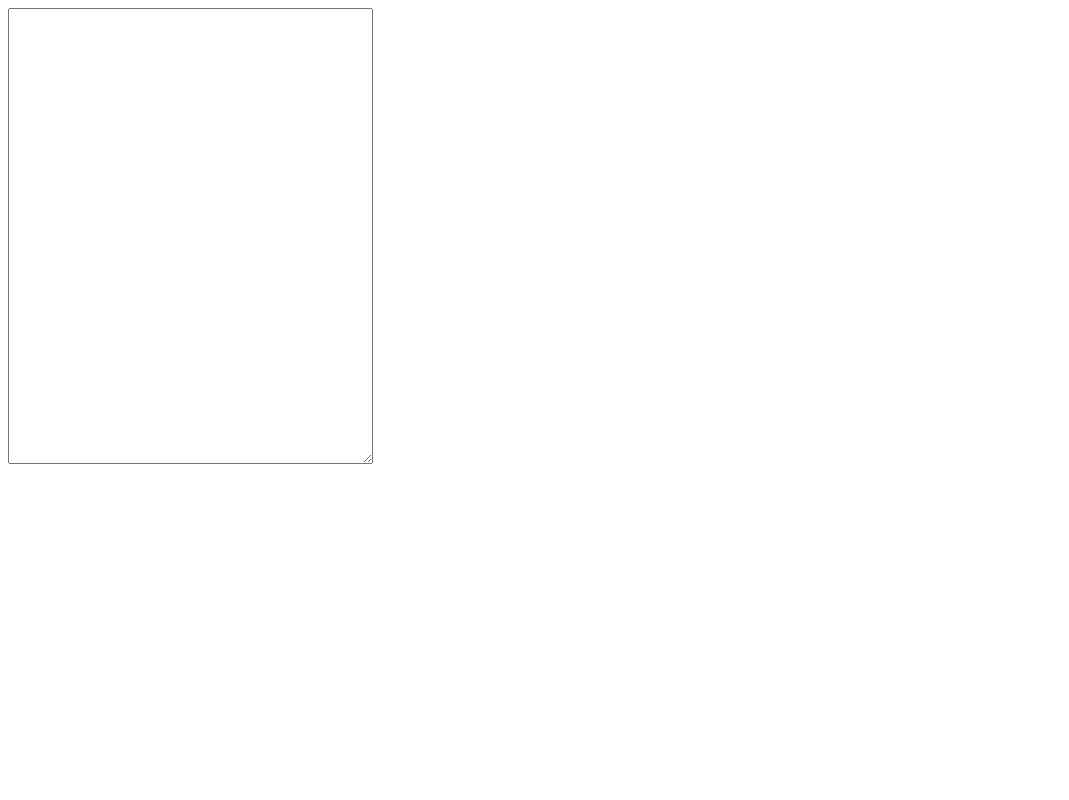
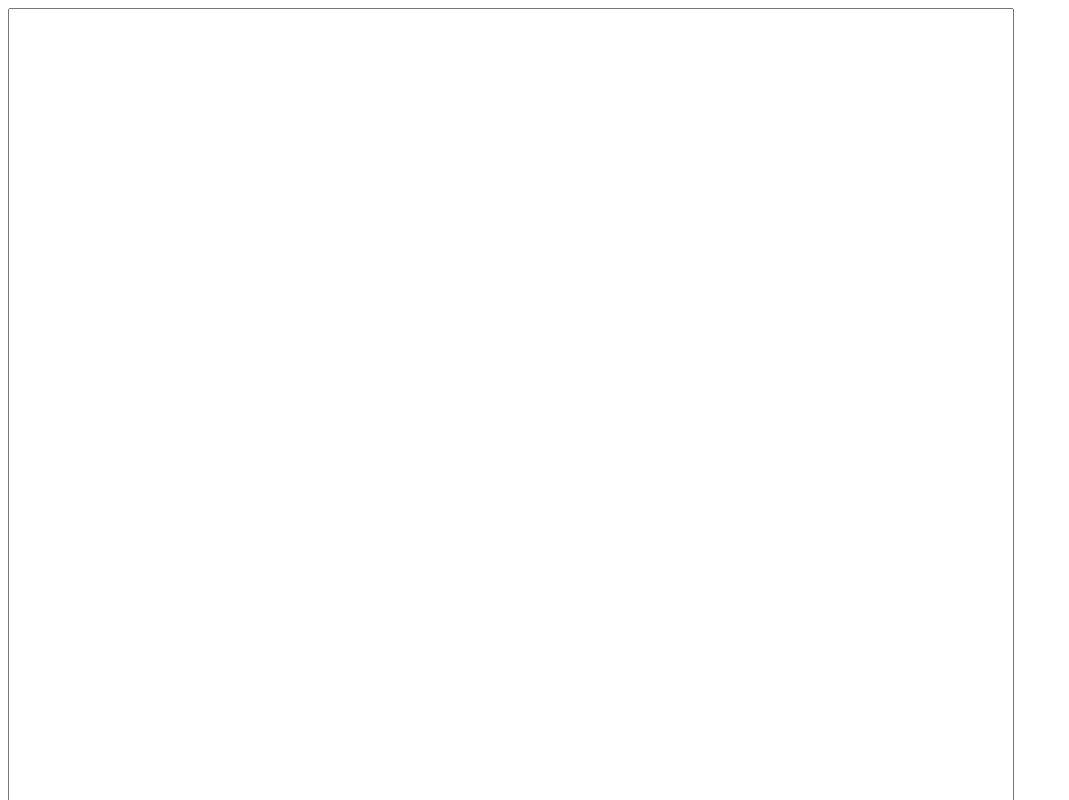
Before and after one commit to Hijikinoheya/-Instant-Memo, a plain HTML site: page index.html in a window 1280 px wide. Shown: the top 800 px of the page, without its empty margins (0-1069 px from the left). Drawn offline with Linux system fonts and the light colour scheme.

Commit message:
内容を更新

```diff
--- /dev/null
+++ b/css/style.css
@@ -0,0 +1,9 @@
+textarea {
+    resize: auto;
+    max-width: 1000px;
+    max-height: 1300px;
+    min-width: 1000px;
+    min-height: 1300px;
+    width: 1000px;
+    height: 1300px
+  }
--- a/index.html
+++ b/index.html
@@ -1,18 +1,17 @@
-<html>
+<!DOCTYPE html>
+<html lang="en">
 <head>
-
-<title>notebox</title>
-
+    <link rel="stylesheet" href="css/style.css">
+    <meta charset="UTF-8">
+    <meta http-equiv="X-UA-Compatible" content="IE=edge">
+    <meta name="viewport" content="width=device-width, initial-scale=1.0">
+    <title>InstantMemo Ver.1.0.0</title>
 </head>
-
 <body>
-
-<form>
-
-<textarea name="notebox" cols="43" rows="30"></textarea>
-
-</form>
-
+    <form>
+        <textarea name="textarea" id="textarea" cols="" rows=""></textarea>
+            <input type="reset" value="リセット">
+    </form>
 </body>
-
 </html>
+</head>
```
Also changed, not shown: 1 other file.
